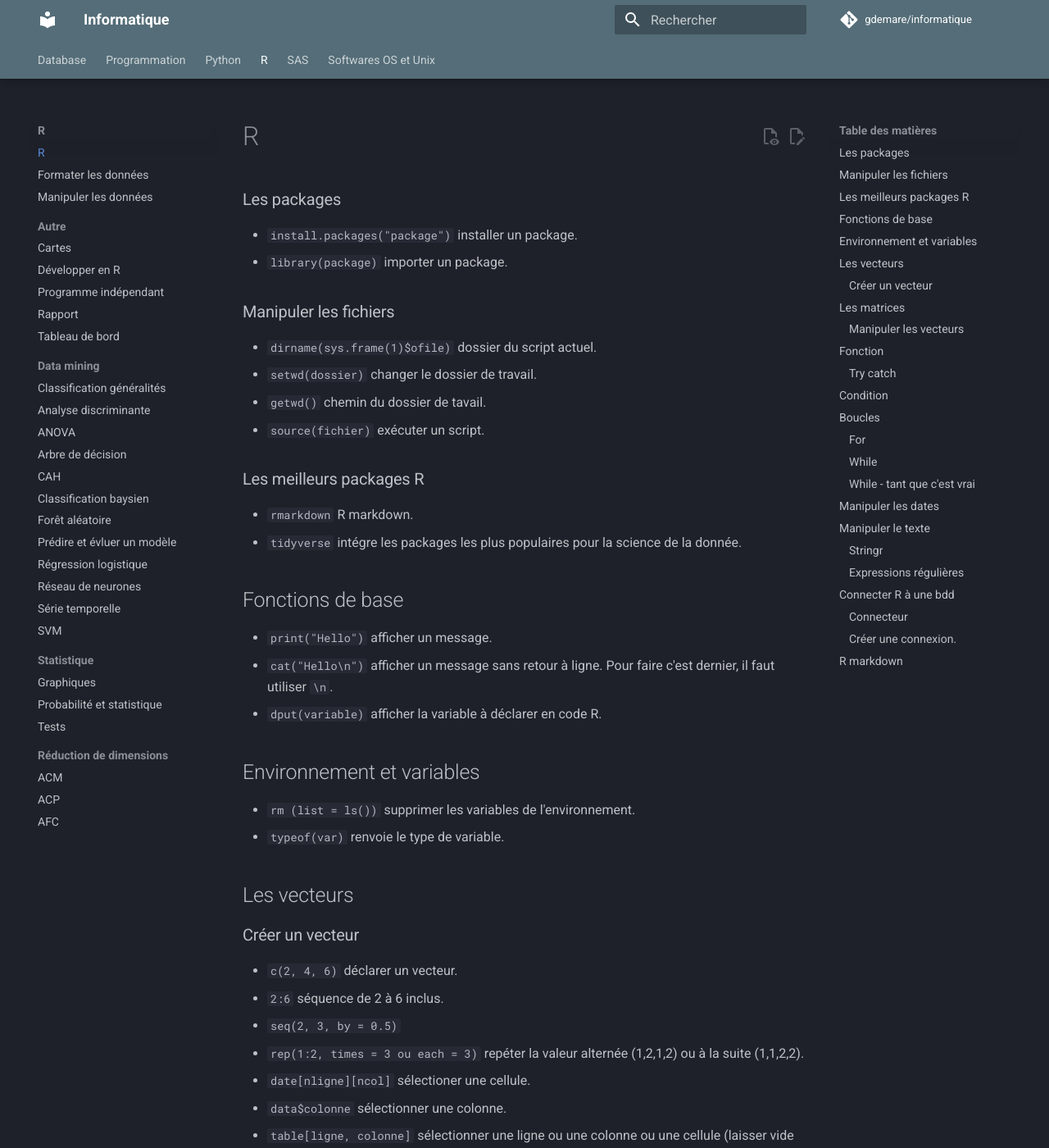
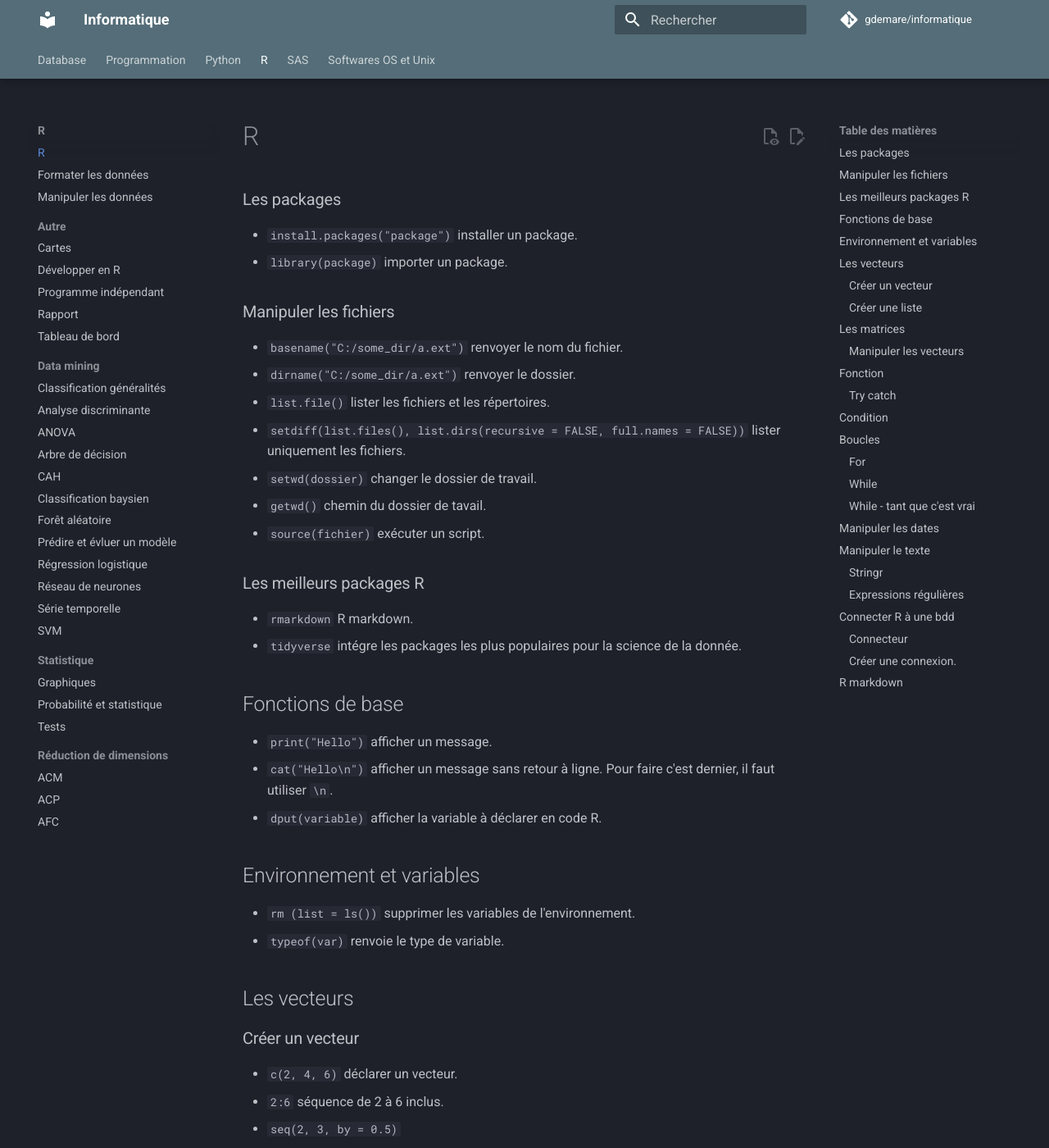
Before and after one commit to gdemare/Informatique, an MkDocs documentation site: the page built from docs/r/r_r.md, in a window 1280 px wide and 1400 px high. Shown: the whole window at 82% size. Built offline with MkDocs 1.6.1 and Material for MkDocs 9.7.7, drawn with Linux system fonts in a browser that asks for light colours; comment, search, counter and statistics services are not loaded; some of the changed text lies outside the part shown.

Commit message:
Update r_r.md

````diff
--- a/docs/r/r_r.md
+++ b/docs/r/r_r.md
@@ -5,10 +5,14 @@
 
 ### Manipuler les fichiers
 
-* `dirname(sys.frame(1)$ofile)` dossier du script actuel.
+* `basename("C:/some_dir/a.ext")` renvoyer le nom du fichier.
+* `dirname("C:/some_dir/a.ext")` renvoyer le dossier.
+* `list.file()` lister les fichiers et les répertoires.
+* `setdiff(list.files(), list.dirs(recursive = FALSE, full.names = FALSE))` lister uniquement les fichiers.
 * `setwd(dossier)` changer le dossier de travail.
 * `getwd()` chemin du dossier de tavail.
 * `source(fichier)` exécuter un script.
+
 
 ### Les meilleurs packages R
 
@@ -39,6 +43,16 @@
 * `data$colonne` sélectionner une colonne.
 * `table[ligne, colonne]` sélectionner une ligne ou une colonne ou une cellule (laisser vide pour garder tous les champs).
 
+### Créer une liste
+
+```
+list(
+  Petal.Width = "width of the petal",
+  Petal.Length = "length of the petal",
+  Sepal.Width = NULL,
+  Sepal.Length = NULL
+)
+```
 
 ## Les matrices
 
````
